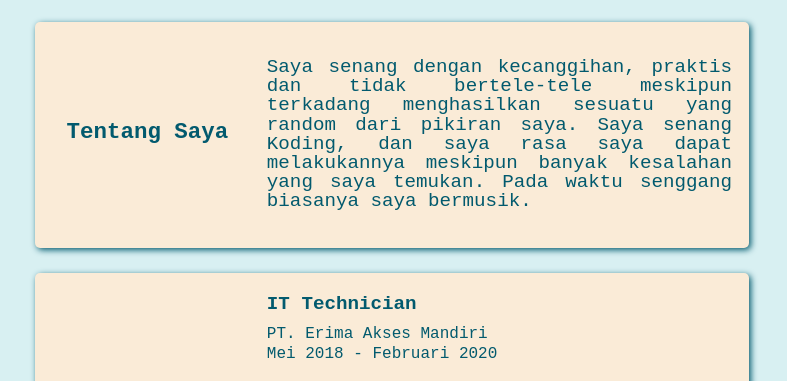
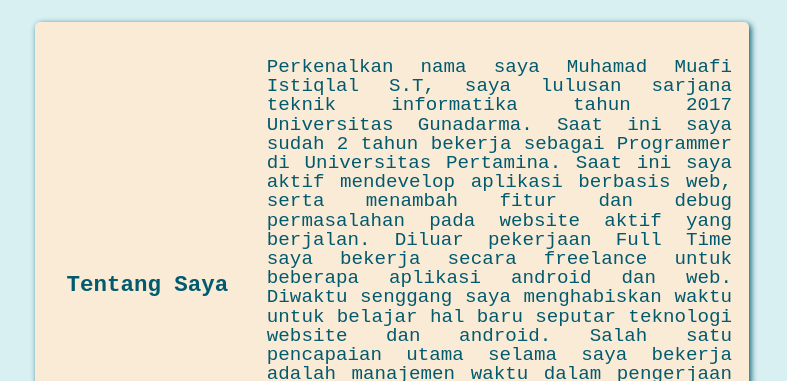
Before and after one commit to afiistiqlal/afiistiqlal.github.io, a plain HTML site: page index.html in a window 1280 px wide. Shown: the part 411-792 px from the top of the page, without its empty margins (248-1035 px from the left). Drawn offline with Linux system fonts and the light colour scheme.

Commit message:
[New] About Text

```diff
--- a/index.html
+++ b/index.html
@@ -56,7 +56,15 @@
               <h3>Tentang Saya</h3>
             </div>
             <div class="isi">
-              <p>Saya senang dengan kecanggihan, praktis dan tidak bertele-tele meskipun terkadang menghasilkan sesuatu yang random dari pikiran saya. Saya senang Koding, dan saya rasa saya dapat melakukannya meskipun banyak kesalahan yang saya temukan. Pada waktu senggang biasanya saya bermusik.</p>
+              <p>Perkenalkan nama saya Muhamad Muafi Istiqlal S.T, saya lulusan sarjana teknik informatika tahun 2017 Universitas Gunadarma.
+
+                Saat ini saya sudah 2 tahun bekerja sebagai Programmer di Universitas Pertamina. Saat ini saya aktif mendevelop aplikasi berbasis web, serta menambah fitur dan debug permasalahan pada website aktif yang berjalan.
+
+                Diluar pekerjaan Full Time saya bekerja secara freelance untuk beberapa aplikasi android dan web. Diwaktu senggang saya menghabiskan waktu untuk belajar hal baru seputar teknologi website dan android.
+
+                Salah satu pencapaian utama selama saya bekerja adalah manajemen waktu dalam pengerjaan projek, selalu achieved setiap projek yang saya tangani. Rapi dan teliti dalam bekerja, mampu menyelesaikan masalah yang ada dan mampu bekerja dalam tim maupun memimpin tim.
+
+                hobi saya membaca, bermain game, serta manipulasi audio seperti mixing mastering lagu.</p>
             </div>
           </div>
           <!-- pengalaman -->
```
